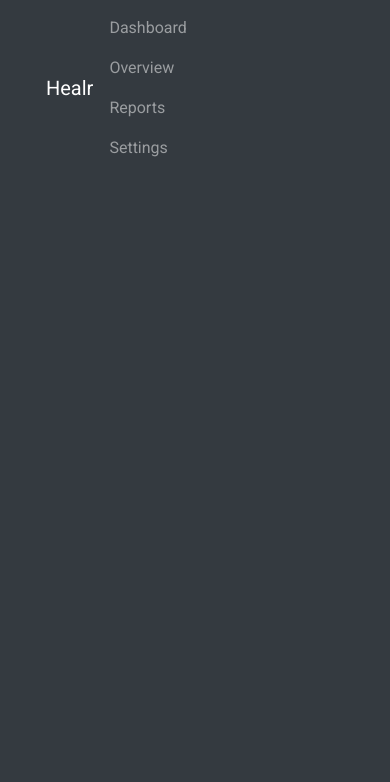
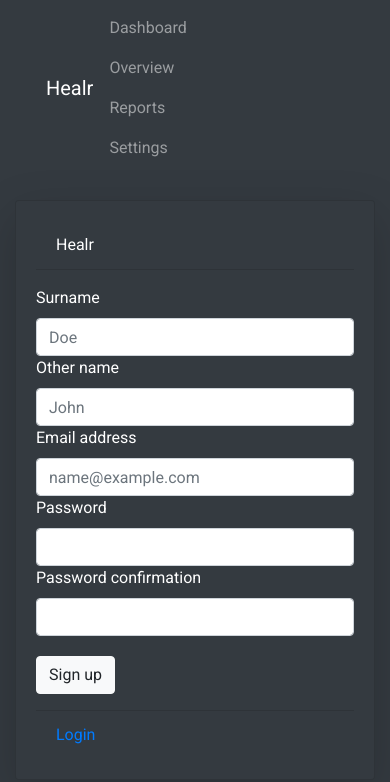
Before and after one commit to gondiski/Health-Dashboard, a React (Create React App) app: page /signup in a window 390 px wide. Shown: the top 782 px of the page. Built offline with nearby package versions, Linux system fonts and the light colour scheme.

Commit message:
Added the user login and sign up page designs

```diff
--- a/src/App.js
+++ b/src/App.js
@@ -10,6 +10,8 @@ import Settings from './components/layouts/Settings';
 import Landing from './components/layouts/Landing';
 import Privacy from './components/sections/Privacy';
 import Terms from './components/sections/Terms';
+import Signup from './components/layouts/Signup';
+import Login from './components/layouts/Login';
 import { BrowserRouter as Router, Route, Switch } from 'react-router-dom';
 
 
@@ -49,7 +51,13 @@ function App() {
         />  <
         Route exact path = "/terms"
         component = { Terms }
-        /> <
+        />  <
+        Route exact path = "/signup"
+        component = { Signup }
+        / > <
+        Route exact path = "/login"
+        component = { Login }
+        / > <
         /
         Switch > <
         /Router> < /
--- a/src/components/layouts/Landing.js
+++ b/src/components/layouts/Landing.js
@@ -89,7 +89,7 @@ function Landing() {
         className = "text-right align-self-center" >
         <
         Button className = "btn btn-lg btn-light align-self-end"
-        onClick = { handleShow } > Sign up < /Button></Col >
+        onClick = { handleShow } > Login < /Button></Col >
         <
         Modal show = { show }
         onHide = { handleClose } >
@@ -129,7 +129,7 @@ function Landing() {
         /Form.Group> <
         Button variant = "dark"
         type = "submit" >
-        Submit <
+        Login <
         /Button> < /
         Form > <
         /Modal.Body> <
@@ -140,8 +140,8 @@ function Landing() {
         Close <
         /Button> <
         Button variant = "dark"
-        onClick = { handleClose } >
-        Login <
+        href = "/signup" >
+        Sign up <
         /Button> < /
         Modal.Footer > <
         /Modal>< /
--- a/src/components/layouts/Login.js
+++ b/src/components/layouts/Login.js
@@ -1,12 +1,45 @@
 import React, { Component } from 'react';
-import { Col, Row } from 'react-bootstrap';
+import { Col, Row, Card, Form, Button } from 'react-bootstrap';
 import { applyMiddleware, compose } from 'redux';
 import thunk from 'redux-thunk';
+import axios from 'axios';
+
+
+const url = "localhost:5000/api/login"
 
 class Login extends Component {
     render() {
         return ( <
-            Row > < Col > < /Col></Row >
+            Row className = "d-flex justify-content-center" > < Col className = "mt-4 col-md-4 " >
+            <
+            Card className = "shadow-lg bg-dark text-white" >
+            <
+            Card.Body >
+            <
+            Card.Header className = "bg-dark" > Healr < /Card.Header> <
+            Form className = "mt-3" >
+            <
+            Form.Group controlId = "exampleForm.ControlInput1" >
+            <
+            Form.Label className = "text-white" > Email address < /Form.Label> <
+            Form.Control type = "email"
+            placeholder = "name@example.com" / >
+            <
+            Form.Label className = "text-white" > Password < /Form.Label> <
+            Form.Control type = "password"
+            placeholder = "John Doe" / >
+            <
+            /Form.Group> <
+            Form.Group controlId = "exampleForm.ControlSelect1" > < /Form.Group><
+            Button className = "btn-light mt-1 mb-3" > Login < /Button> </Form >
+            <
+            Card.Footer className = "bg-dark" >
+            <
+            a href = "/signup" > Sign up < /a> < /
+            Card.Footer > <
+            /Card.Body> < /
+            Card > <
+            /Col></Row >
         );
     }
 }
--- a/src/components/layouts/Signup.js
+++ b/src/components/layouts/Signup.js
@@ -1,11 +1,50 @@
 import React, { Component } from 'react';
-import { Col, Row } from 'react-bootstrap';
+import { Col, Row, Card, Form, Button } from 'react-bootstrap';
 import { applyMiddleware, compose } from 'redux';
 import thunk from 'redux-thunk';
 
 class Signup extends Component {
     render() {
-        return ( < Row > < Col > < /Col></Row > );
+        return ( < Row className = "d-flex justify-content-center" > < Col className = "mt-4 col-md-4 " >
+            <
+            Card className = "shadow-lg bg-dark text-white" >
+            <
+            Card.Body >
+            <
+            Card.Header className = "bg-dark" > Healr < /Card.Header> <
+            Form className = "mt-3" >
+            <
+            Form.Group controlId = "exampleForm.ControlInput1" >
+            <
+            Form.Label className = "text-white" > Surname < /Form.Label> <
+            Form.Control type = "text"
+            placeholder = "Doe" / >
+            <
+            Form.Label className = "text-white" > Other name < /Form.Label> <
+            Form.Control type = "text"
+            placeholder = "John" / >
+            <
+            Form.Label className = "text-white" > Email address < /Form.Label> <
+            Form.Control type = "email"
+            placeholder = "name@example.com" / >
+            <
+            Form.Label className = "text-white" > Password < /Form.Label> <
+            Form.Control type = "password" / >
+            <
+            Form.Label className = "text-white" > Password confirmation < /Form.Label> <
+            Form.Control type = "password" / >
+            <
+            /Form.Group> <
+            Form.Group controlId = "exampleForm.ControlSelect1" > < /Form.Group><
+            Button className = "btn-light mt-1 mb-3" > Sign up < /Button> </Form >
+            <
+            Card.Footer className = "bg-dark" >
+            <
+            a href = "/login" > Login < /a> < /
+            Card.Footer > <
+            /Card.Body> < /
+            Card > <
+            /Col></Row > );
     }
 }
 
```
Also changed, not shown: 1 other file (tests, documents, lock files or other folders).
